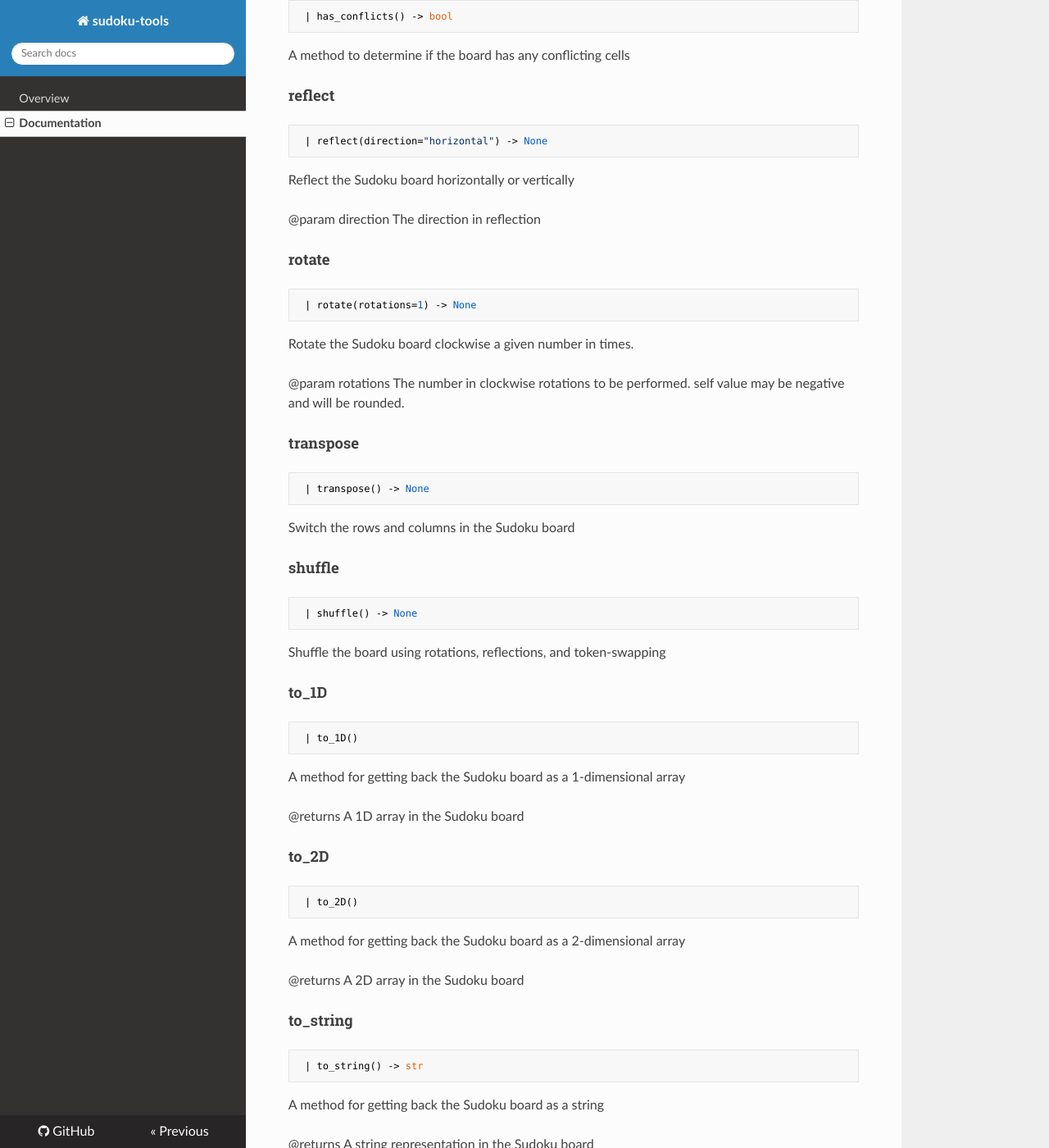
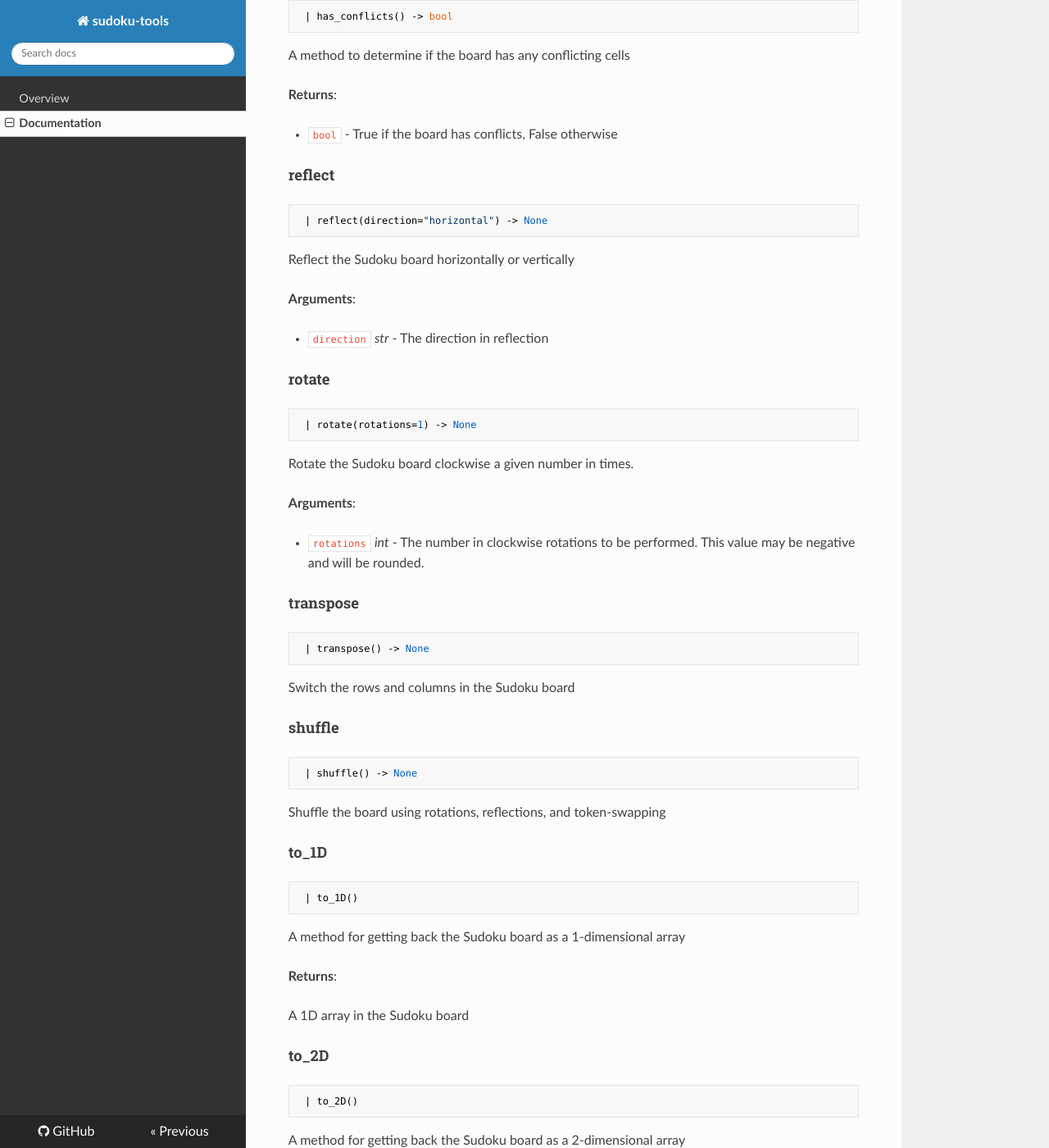
Before and after one commit to dawsonbooth/sudoku-tools, an MkDocs documentation site: the page built from docs/documentation.md, in a window 1280 px wide and 1400 px high, scrolled down 389 px. Shown: the whole window at 82% size. Built offline with MkDocs 1.6.1, drawn with Linux system fonts in a browser that asks for light colours; nearby versions of some CDN libraries; some of the changed text lies outside the part shown.

Commit message:
Use Google style docstrings

````diff
--- a/docs/documentation.md
+++ b/docs/documentation.md
@@ -20,6 +20,10 @@ class Board()
 
 A method to determine if the board has any conflicting cells
 
+**Returns**:
+
+- `bool` - True if the board has conflicts, False otherwise
+
 <a name="sudoku.board.Board.reflect"></a>
 #### reflect
 
@@ -29,7 +33,9 @@ A method to determine if the board has any conflicting cells
 
 Reflect the Sudoku board horizontally or vertically
 
-@param direction The direction in reflection
+**Arguments**:
+
+- `direction` _str_ - The direction in reflection
 
 <a name="sudoku.board.Board.rotate"></a>
 #### rotate
@@ -40,7 +46,9 @@ Reflect the Sudoku board horizontally or vertically
 
 Rotate the Sudoku board clockwise a given number in times.
 
-@param rotations The number in clockwise rotations to be performed. self value may be negative and will be rounded.
+**Arguments**:
+
+- `rotations` _int_ - The number in clockwise rotations to be performed. This value may be negative and will be rounded.
 
 <a name="sudoku.board.Board.transpose"></a>
 #### transpose
@@ -69,7 +77,9 @@ Shuffle the board using rotations, reflections, and token-swapping
 
 A method for getting back the Sudoku board as a 1-dimensional array
 
-@returns A 1D array in the Sudoku board
+**Returns**:
+
+  A 1D array in the Sudoku board
 
 <a name="sudoku.board.Board.to_2D"></a>
 #### to\_2D
@@ -80,7 +90,9 @@ A method for getting back the Sudoku board as a 1-dimensional array
 
 A method for getting back the Sudoku board as a 2-dimensional array
 
-@returns A 2D array in the Sudoku board
+**Returns**:
+
+  A 2D array in the Sudoku board
 
 <a name="sudoku.board.Board.to_string"></a>
 #### to\_string
@@ -91,7 +103,9 @@ A method for getting back the Sudoku board as a 2-dimensional array
 
 A method for getting back the Sudoku board as a string
 
-@returns A string representation in the Sudoku board
+**Returns**:
+
+- `str` - A string representation in the Sudoku board
 
 <a name="sudoku.board.Board.to_formatted_string"></a>
 #### to\_formatted\_string
@@ -102,7 +116,9 @@ A method for getting back the Sudoku board as a string
 
 A method for getting back the Sudoku board as a formatted string
 
-@returns A formatted string representing the Sudoku board
+**Returns**:
+
+- `str` - A formatted string representing the Sudoku board
 
 <a name="sudoku.examples"></a>
 # sudoku.examples
@@ -130,11 +146,12 @@ class Puzzle(Board)
 ```
 
 The object can be constructed with a 1-dimensional board:
+... or with a 2-dimensional board:
+
 ```python
 arr_1d = [1, 0, 3, 4, 0, 4, 1, 0, 0, 3, 0, 1, 4, 0, 2, 3]
 puzzle = Puzzle(arr_1d, 0)
 ```
-... or with a 2-dimensional board:
 ```python
 arr_2d = [[1, 0, 3, 4],
         [0, 4, 1, 0],
@@ -143,8 +160,11 @@
 puzzle = Puzzle(arr_2d, 0)
 
 ```
-@param list An array-like object representing a Sudoku board
-@param blank The value used to represent a blank cell
+
+**Arguments**:
+
+- `list` - An iterable representing a Sudoku board
+- `blank` - The value used to represent a blank cell
 
 <a name="sudoku.puzzle.Puzzle.is_solved"></a>
 #### is\_solved
````
Also changed, not shown: other parts of docs/documentation.md (+3 -1 lines), 2 other files.
